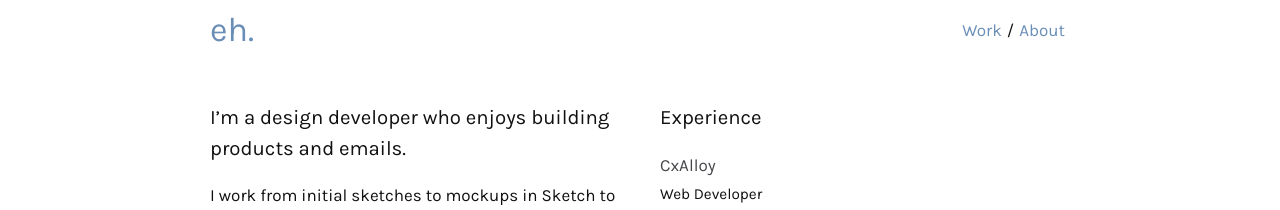
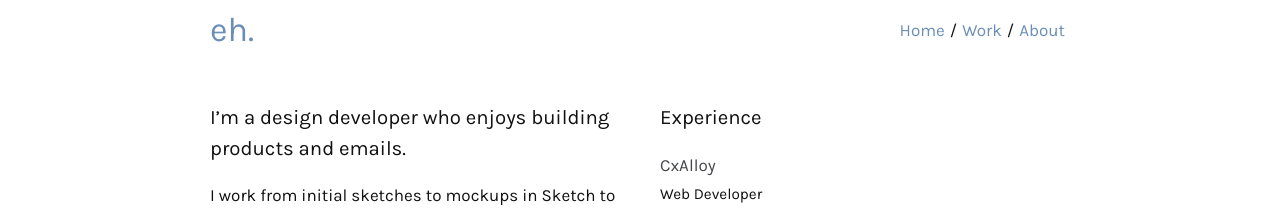
Before and after one commit to elycheea/2016, a Jekyll site: the page built from about.html, in a window 1280 px wide. Shown: the top 210 px of the page. Built offline with Jekyll 4.4.1, drawn with Linux system fonts in a browser that asks for light colours; some web fonts are replaced.

Commit message:
Clean up URLs.

```diff
--- a/_config.yml
+++ b/_config.yml
@@ -19,7 +19,7 @@
   line in _config.yml. It will appear in your document head meta (for
   Google search results) and in your feed.xml site description.
 baseurl: "" # the subpath of your site, e.g. /blog
-url: "elysiahwang.com" # the base hostname & protocol for your site
+url: "http://elysiahwang.com" # the base hostname & protocol for your site
 twitter_username: elycheea
 github_username:  elycheea
 
--- a/_includes/header.html
+++ b/_includes/header.html
@@ -1,13 +1,13 @@
 <header class="site__header header--{{ page.layout }}">
 	<div class="content__wrapper">
-		<h1 class="site__title"><span class="hide">Elysia Hwang.</span><a href="{{site.url}}">eh.</a></h1>
+		<h1 class="site__title"><span class="hide">Elysia Hwang.</span><a href="{{ site.baseurl }}/">eh.</a></h1>
 
 		<nav class="header__menu">
 			{% if include.hasContent == 'true' %}
-			<a class="menu__link">Home</a> /
+			<a class="menu__link" href="{{ site.baseurl }}/">Home</a> /
 			{% endif %}
-			<a class="menu__link" href="{{site.url}}/work">Work</a> /
-			<a class="menu__link" href="{{site.url}}/about">About</a>
+			<a class="menu__link" href="{{ site.baseurl }}/work">Work</a> /
+			<a class="menu__link" href="{{ site.baseurl }}/about">About</a>
 		</nav>
 	</div>
 </header>
--- a/_layouts/page.html
+++ b/_layouts/page.html
@@ -1,14 +1,16 @@
 ---
-layout: default
+layout: master
 ---
-<article class="post">
 
-  <header class="post-header">
-    <h1 class="post-title">{{ page.title | escape }}</h1>
-  </header>
+{% include header.html hasContent="true" %}
 
-  <div class="post-content">
-    {{ content }}
-  </div>
+<!-- content start -->
+<div class="content content--home">
+  <div class="content__wrapper">
+		{{ content }}
+	</div>
+</div>
 
-</article>
+<!-- content end -->
+
+<!-- {% include scripts.html %} -->
--- a/about.html
+++ b/about.html
@@ -1,5 +1,5 @@
 ---
-layout: default
+layout: page
 title: About Elysia
 permalink: /about/
 ---
--- a/work.html
+++ b/work.html
@@ -1,5 +1,5 @@
 ---
-layout: default
+layout: page
 title: Work
 permalink: /work/
 ---
```
Also changed, not shown: _layouts/default.html (indentation only).
